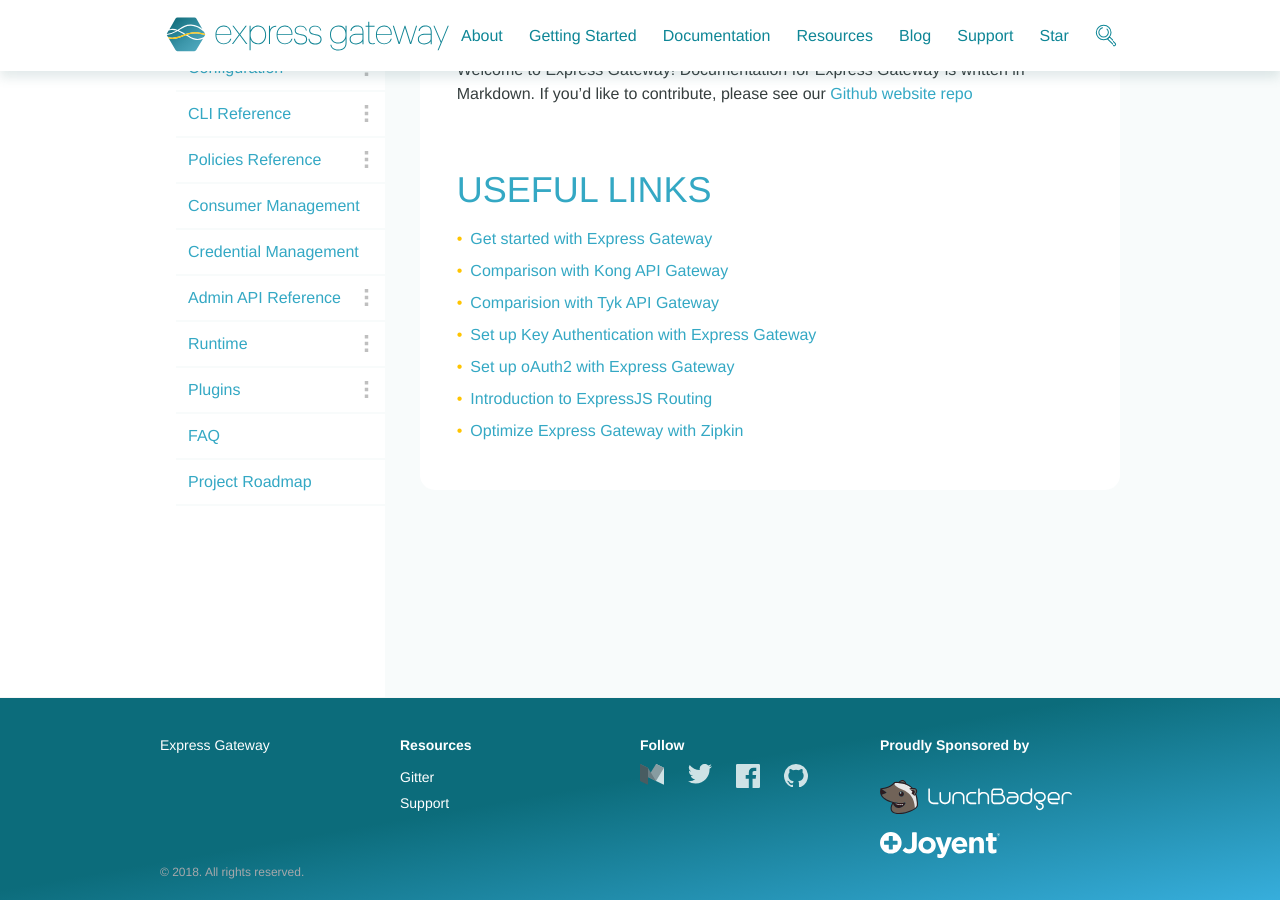
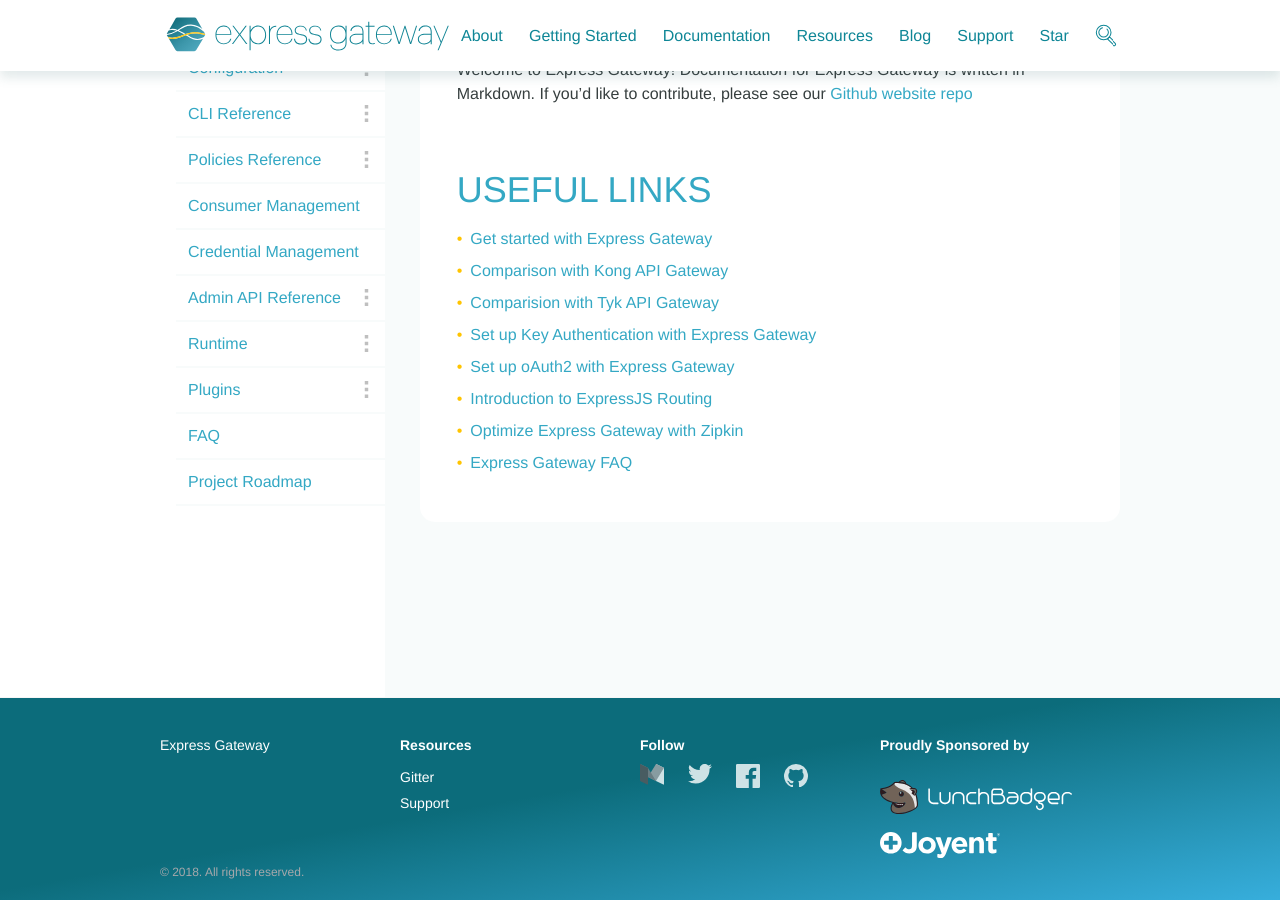
Before and after one commit to ExpressGateway/express-gateway.io, a Jekyll site: the page built from docs/index.md, in a window 1280 px wide and 900 px high, scrolled down 203 px. Built offline with Jekyll 4.4.1, drawn with Linux system fonts in a browser that asks for light colours; nearby versions of some CDN libraries; some web fonts are replaced; comment, search, counter and statistics services are not loaded.

Commit message:
Add link fo FAQ

```diff
--- a/docs/index.md
+++ b/docs/index.md
@@ -14,6 +14,8 @@
 * [Set up oAuth2 with Express Gateway](https://www.lunchbadger.com/how-to-implement-oauth-in-express-gateway/)
 * [Introduction to ExpressJS Routing](https://www.lunchbadger.com/a-reintroduction-to-express-js-routing/)
 * [Optimize Express Gateway with Zipkin](https://www.lunchbadger.com/how-to-optimize-api-gateways-with-zipkin-and-express/)
+* [Express Gateway FAQ][faq]
 
 
 [get-started]: {{ site.baseurl }}{% link _pages/getting-started.md %}
+[faq]: {{ site.baseurl }}{% link docs/faq.md %}
```
